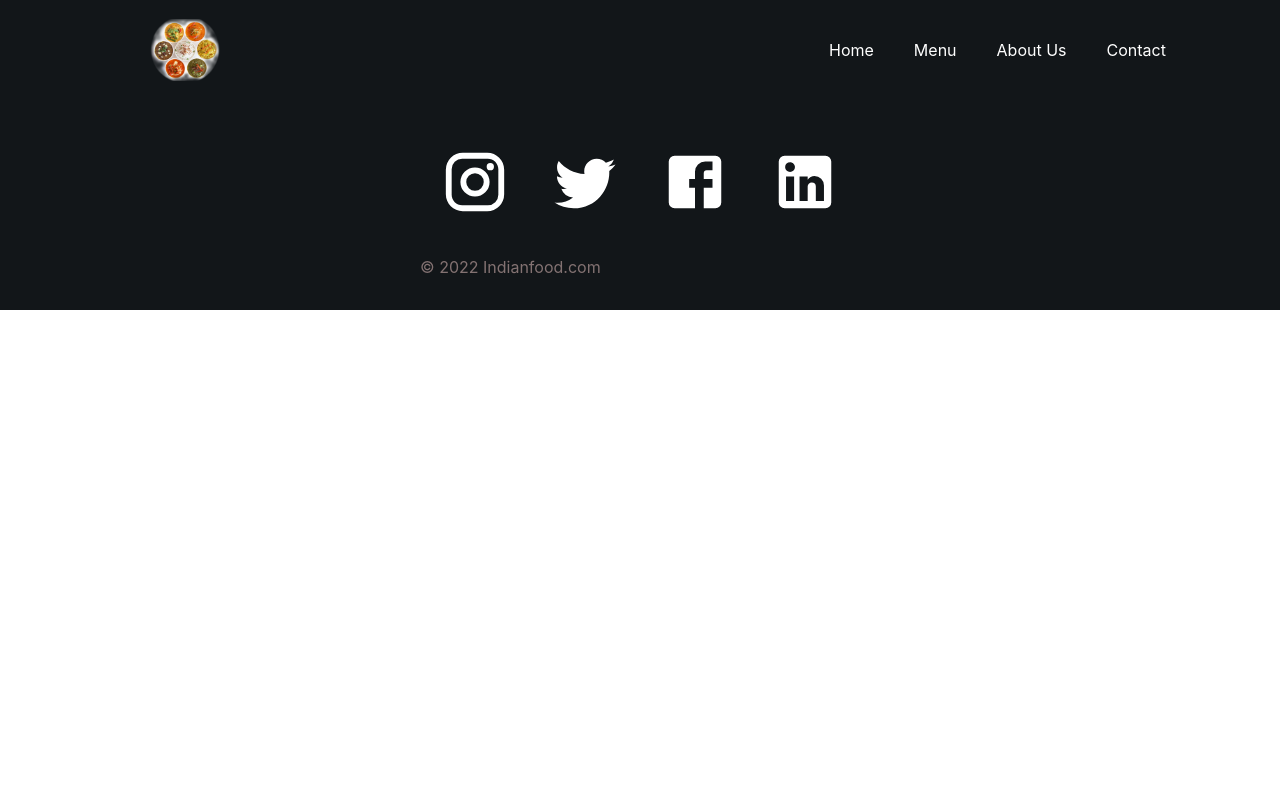
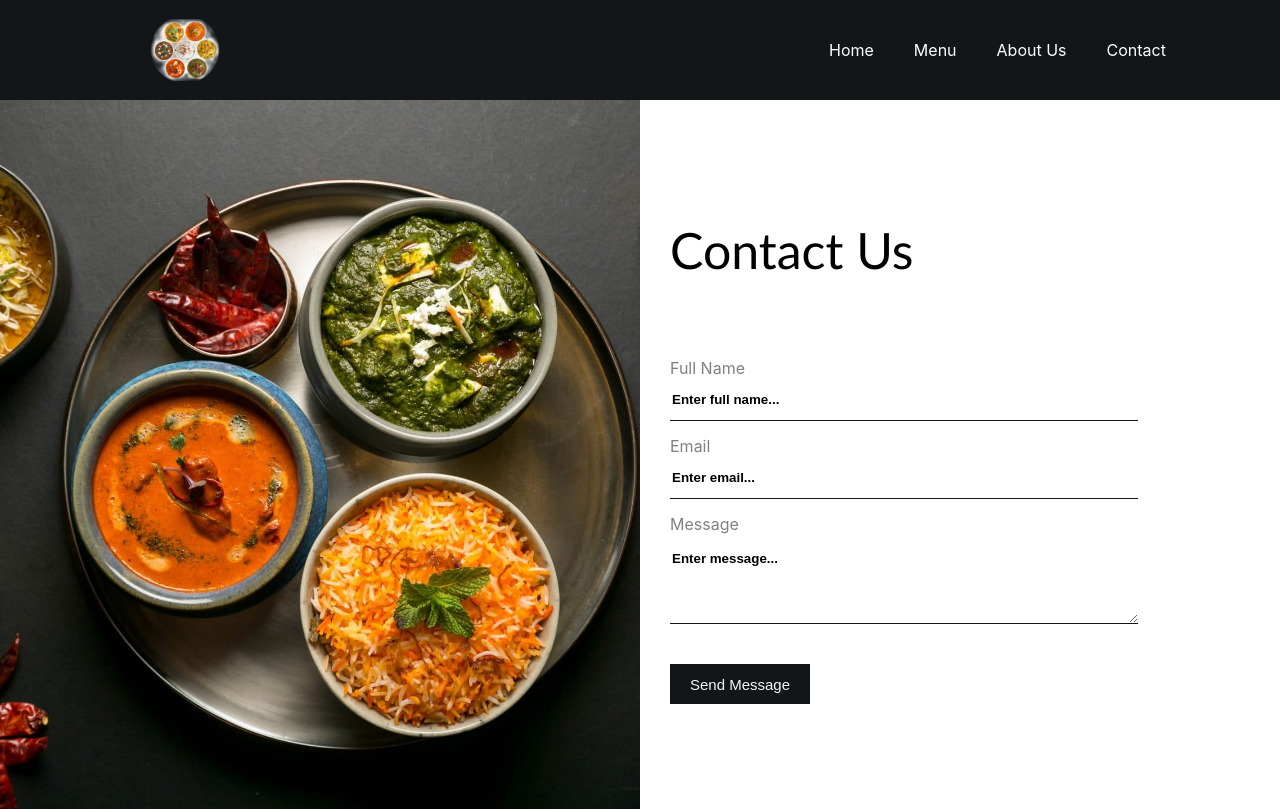
Before and after one commit to kaustubhgaikwad/food-order-app, a React (Create React App) app: page /contact in a window 1280 px wide. Shown: the top 809 px of the page. Built offline with nearby package versions, Linux system fonts and the light colour scheme.

Commit message:
Configured routers and added about us and contact page

```diff
--- a/src/App.js
+++ b/src/App.js
@@ -4,6 +4,7 @@
 import Home from './pages/Home'
 import Menu from './pages/Menu'
 import About from './pages/About'
+import Contact from './pages/Contact'
 import {BrowserRouter as Router,Switch,Route,Routes} from "react-router-dom"
 
 function App() {
@@ -14,6 +15,7 @@
           <Route path="/" exact  element={<Home/>}/>
           <Route path="/menu" exact  element={<Menu/>}/>
           <Route path="/about" exact  element={<About/>}/>
+          <Route path="/contact" exact  element={<Contact/>}/>
         </Routes>
         <Footer/>
     </Router>
--- a/src/components/Navbar.js
+++ b/src/components/Navbar.js
@@ -15,16 +15,16 @@
                 <img src={logo}/>
                 <div className="hiddenLinks">
                     <Link to="/">Home</Link>
-                    <Link to="/">Menu</Link>
-                    <Link to="/">About Us</Link>
-                    <Link to="/">Contact</Link>
+                    <Link to="/menu">Menu</Link>
+                    <Link to="/about">About Us</Link>
+                    <Link to="/contact">Contact</Link>
                 </div>
             </div>
             <div className="rightSide">
                     <Link to="/">Home</Link>
-                    <Link to="/">Menu</Link>
-                    <Link to="/">About Us</Link>
-                    <Link to="/">Contact</Link>
+                    <Link to="/menu">Menu</Link>
+                    <Link to="/about">About Us</Link>
+                    <Link to="/contact">Contact</Link>
                     <button onClick={toggleNavbar}>
                         <ReorderIcon/>
                     </button>
--- /dev/null
+++ b/src/pages/Contact.js
@@ -0,0 +1,34 @@
+import React from "react";
+import PizzaLeft from "../assets/fooda.jpeg";
+import "../styles/Contact.css";
+
+function Contact() {
+  return (
+    <div className="contact">
+      <div
+        className="leftSide"
+        style={{ backgroundImage: `url(${PizzaLeft})` }}
+      ></div>
+      <div className="rightSide">
+        <h1> Contact Us</h1>
+
+        <form id="contact-form" method="POST">
+          <label htmlFor="name">Full Name</label>
+          <input name="name" placeholder="Enter full name..." type="text" />
+          <label htmlFor="email">Email</label>
+          <input name="email" placeholder="Enter email..." type="email" />
+          <label htmlFor="message">Message</label>
+          <textarea
+            rows="6"
+            placeholder="Enter message..."
+            name="message"
+            required
+          ></textarea>
+          <button type="submit"> Send Message</button>
+        </form>
+      </div>
+    </div>
+  );
+}
+
+export default Contact;
--- a/src/pages/Home.js
+++ b/src/pages/Home.js
@@ -8,7 +8,7 @@
             <div className="headerContainer">
                 <h1>Food Corner</h1>
                 <p>INDIAN FOOD AT ONE CLICK</p>
-                <Link to="/">
+                <Link to="/menu">
                     <button>Order Now</button>
                 </Link>
             </div>
--- /dev/null
+++ b/src/styles/Contact.css
@@ -0,0 +1,80 @@
+.contact {
+  width: 100%;
+  height: 90vh;
+  display: flex;
+}
+
+.contact .leftSide {
+  height: 100%;
+  flex: 50%;
+  background-position: center;
+  background-repeat: no-repeat;
+  background-size: cover;
+}
+
+.contact .rightSide {
+  height: 100%;
+  flex: 50%;
+  display: flex;
+  flex-direction: column;
+  justify-content: center;
+}
+
+.contact .rightSide h1 {
+  font-family: "Trebuchet MS", "Lucida Sans Unicode", "Lucida Grande",
+    "Lucida Sans", Arial, sans-serif;
+  font-weight: 10;
+  font-size: 50px;
+  margin-left: 30px;
+}
+
+form {
+  display: flex;
+  flex-direction: column;
+  width: auto;
+  height: auto;
+  padding: 30px;
+}
+
+form input {
+  height: 40px;
+  width: 80%;
+  border: none;
+  border-bottom: 1px solid #121619;
+  color: black;
+}
+
+form textarea {
+  margin-top: 15px;
+  height: 70px;
+  width: 80%;
+  border: none;
+  border-bottom: 1px solid #121619;
+  color: black;
+}
+input::placeholder,
+textarea::placeholder {
+  font-weight: bold;
+  color: black;
+  font-family: Arial, Helvetica, sans-serif;
+}
+form input:focus,
+textarea:focus {
+  outline: none;
+}
+
+form label {
+  margin-top: 15px;
+  color: grey;
+}
+
+form button {
+  margin-top: 40px;
+  width: 140px;
+  height: 40px;
+  border: none;
+  background-color: #121619;
+  color: whitesmoke;
+  font-size: 15px;
+  cursor: pointer;
+}
--- a/src/styles/Footer.css
+++ b/src/styles/Footer.css
@@ -17,5 +17,6 @@
 }
 
 .footer p {
+  margin-left: 130px;
   color: rgb(131, 114, 114);
 }
```
